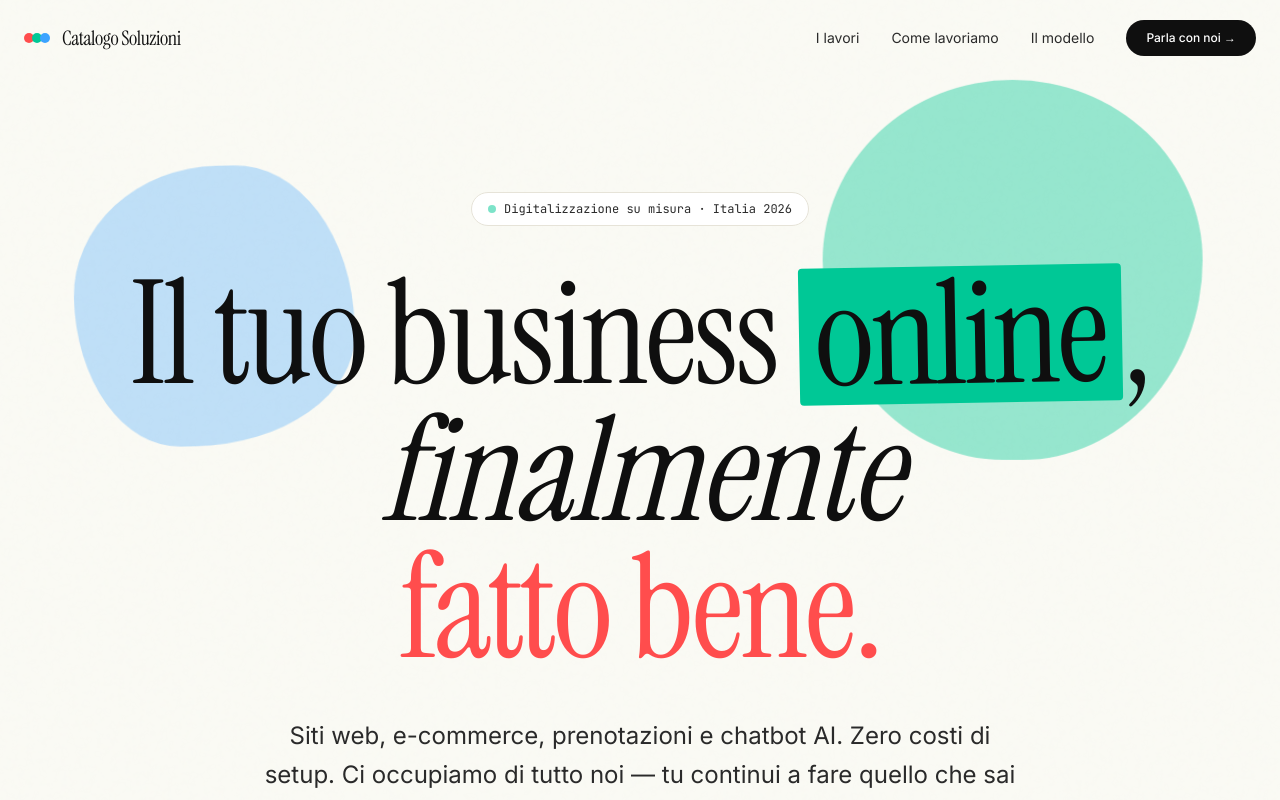
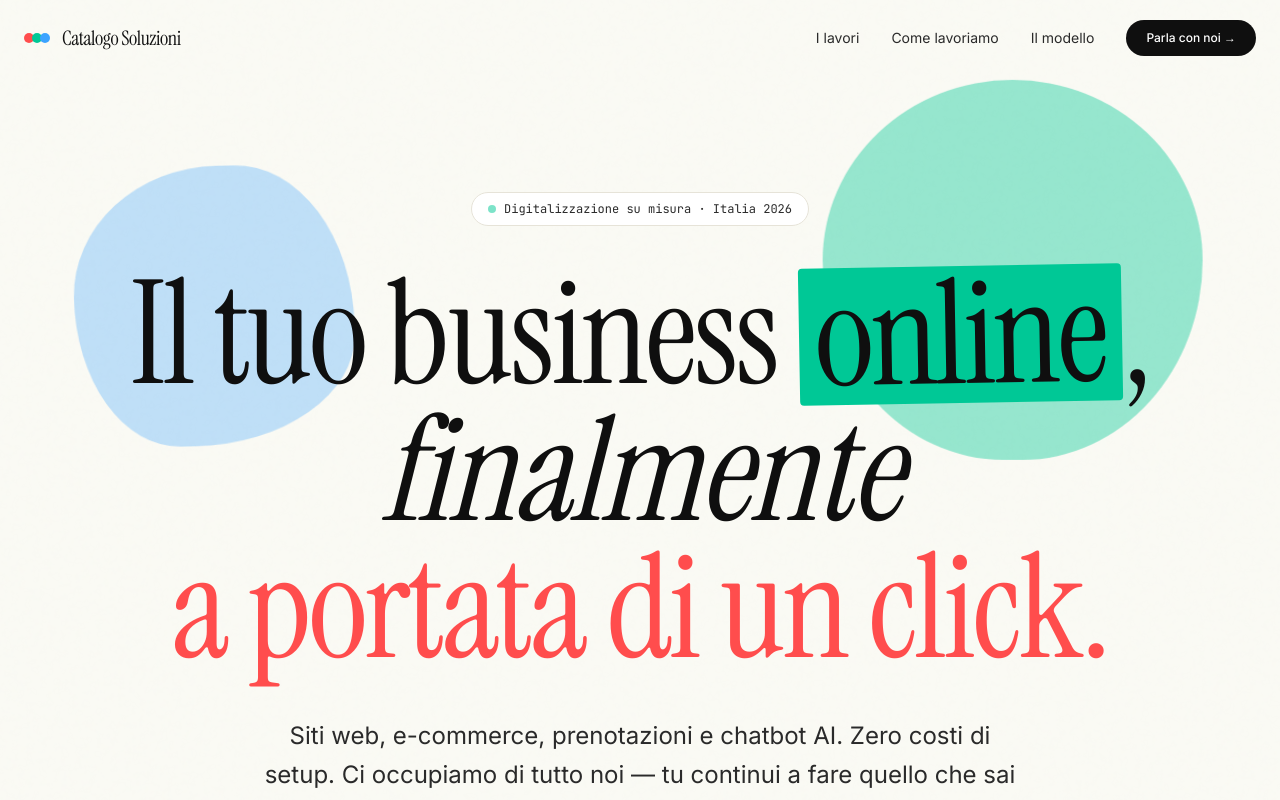
Before and after one commit to ciroriccio-1994/overfy, a Next.js app in the folder apps/catalogo/: page / in a window 1280 px wide. Shown: the top 800 px of the page. Built offline with nearby package versions, Linux system fonts and the light colour scheme.

Commit message:
Catalogo: hero 'a portata di un click'

```diff
--- a/apps/catalogo/app/components/Hero.tsx
+++ b/apps/catalogo/app/components/Hero.tsx
@@ -43,7 +43,7 @@ export function Hero() {
             ,<br />
             <em className="font-display-italic">finalmente</em>{" "}
             <span className="inline-block text-[var(--color-coral)]">
-              fatto bene.
+              a portata di un click.
             </span>
           </h1>
 
```
